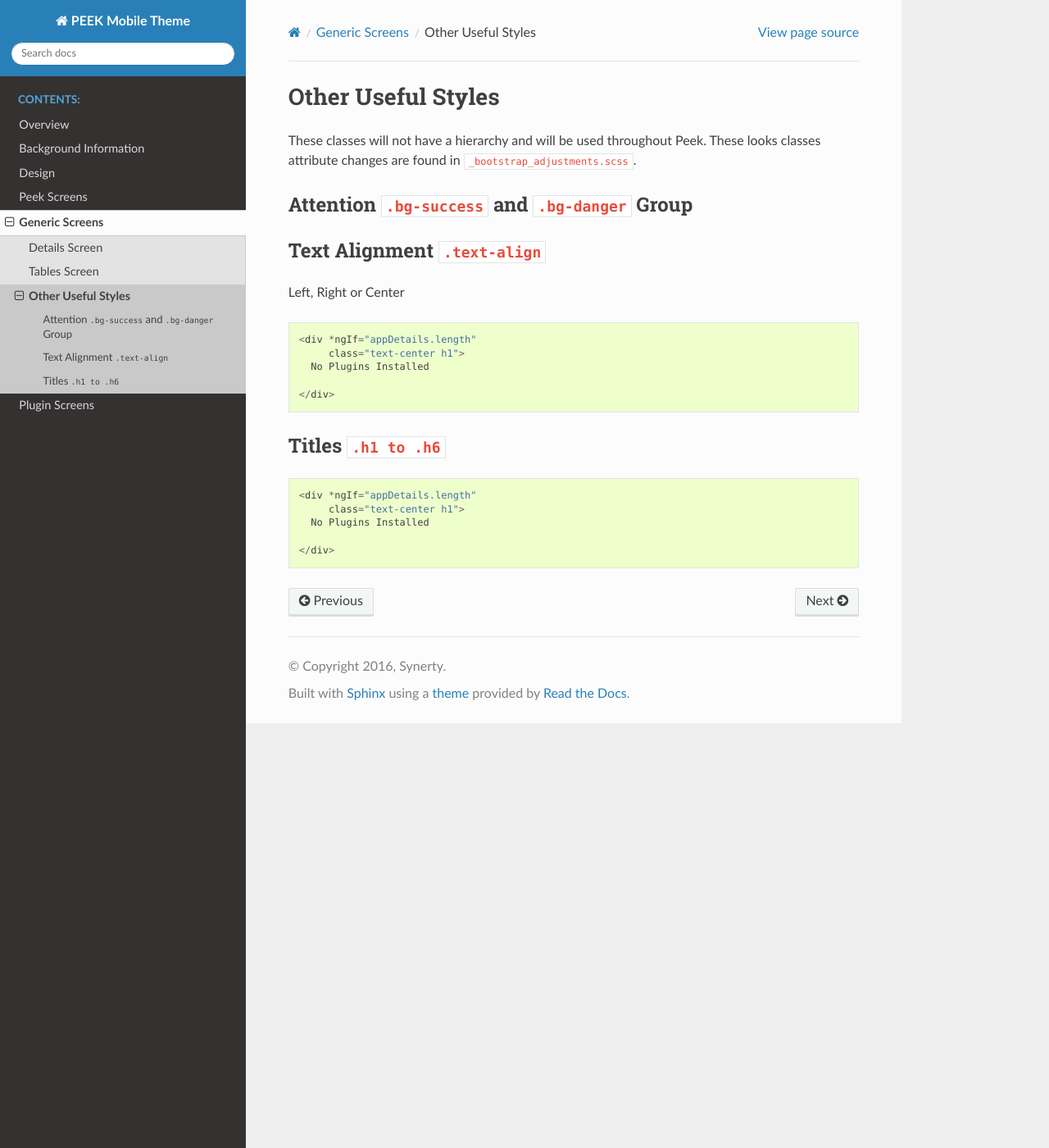
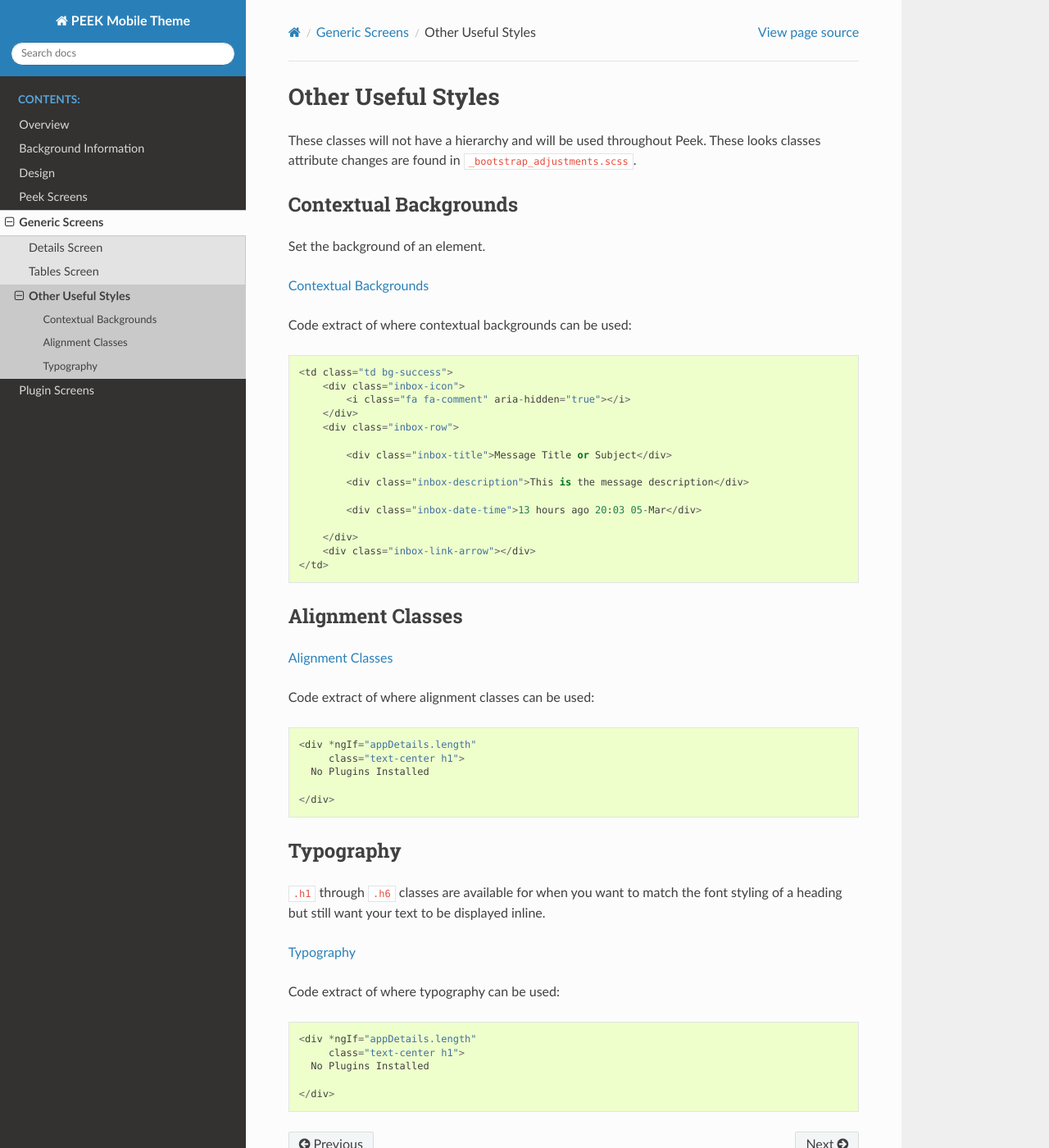
Before and after one commit to Synerty/peek-mobile-theme, a Sphinx documentation site: the page built from docs/generic_screens/other_useful_styles/other_useful_styles.rst, in a window 1280 px wide and 1400 px high. Shown: the whole window at 82% size. Built offline with Sphinx 7.4.7 and the Read the Docs theme 2.0.0, drawn with Linux system fonts in a browser that asks for light colours.

Commit message:
Detail added to "Other Useful Styles"
PEEK-68

```diff
--- a/docs/generic_screens/other_useful_styles/other_useful_styles.rst
+++ b/docs/generic_screens/other_useful_styles/other_useful_styles.rst
@@ -9,16 +9,38 @@ classes attribute changes are found in
 :file:`_bootstrap_adjustments.scss`.
 
 
-Attention :code:`.bg-success` and :code:`.bg-danger` Group
-----------------------------------------------------------
+Contextual Backgrounds
+----------------------
+
+Set the background of an element.
+
+`Contextual Backgrounds <http://getbootstrap.com/css/#helper-classes-backgrounds>`_
+
+Code extract of where contextual backgrounds can be used: ::
+
+        <td class="td bg-success">
+            <div class="inbox-icon">
+                <i class="fa fa-comment" aria-hidden="true"></i>
+            </div>
+            <div class="inbox-row">
+
+                <div class="inbox-title">Message Title or Subject</div>
+
+                <div class="inbox-description">This is the message description</div>
+
+                <div class="inbox-date-time">13 hours ago 20:03 05-Mar</div>
+
+            </div>
+            <div class="inbox-link-arrow"></div>
+        </td>
 
 
-Text Alignment :code:`.text-align`
-----------------------------------
+Alignment Classes
+-----------------
 
-Left, Right or Center
+`Alignment Classes <http://getbootstrap.com/css/#type-alignment>`_
 
-::
+Code extract of where alignment classes can be used: ::
 
         <div *ngIf="appDetails.length"
              class="text-center h1">
@@ -27,10 +49,15 @@ Left, Right or Center
         </div>
 
 
-Titles :code:`.h1 to .h6`
--------------------------
+Typography
+----------
 
-::
+:code:`.h1` through :code:`.h6` classes are available for when you want to match
+the font styling of a heading but still want your text to be displayed inline.
+
+`Typography <http://getbootstrap.com/css/#type>`_
+
+Code extract of where typography can be used: ::
 
         <div *ngIf="appDetails.length"
              class="text-center h1">
```
